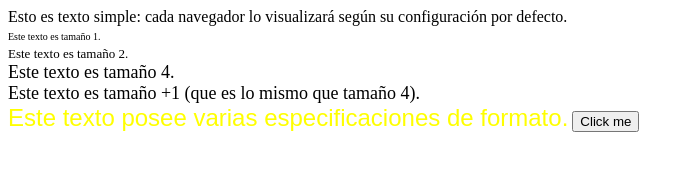
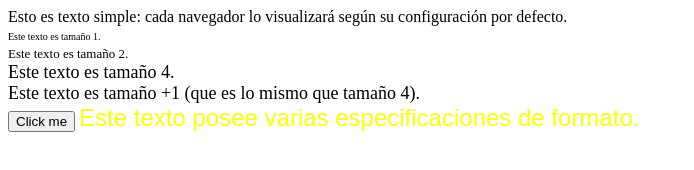
Before and after one commit to LourdesBernales/Proyecto, a plain HTML site: page src/index.html in a window 1280 px wide. Shown: the whole page, without its empty margins (0-694 px from the left). Drawn offline with Linux system fonts and the light colour scheme.

Commit message:
commit index2

```diff
--- a/src/index.html
+++ b/src/index.html
@@ -12,7 +12,7 @@
         <FONT SIZE="2">Este texto es tamaño 2.</FONT><BR>
         <FONT SIZE="4">Este texto es tamaño 4.</FONT><BR>
         <FONT SIZE="+1">Este texto es tamaño +1 (que es lo mismo que tamaño 4).</FONT><BR>
-        <FONT FACE="Arial" SIZE="5" COLOR="FFFF00">Este texto posee varias especificaciones de formato.</FONT>
-        <button name="button" onclic="clicleado()">Click me</button>
+            <button name="button" onclic="clicleado()">Click me</button>
+            <FONT FACE="Arial" SIZE="5" COLOR="FFFF00">Este texto posee varias especificaciones de formato.</FONT><br>
     </body>
 </html>
```
